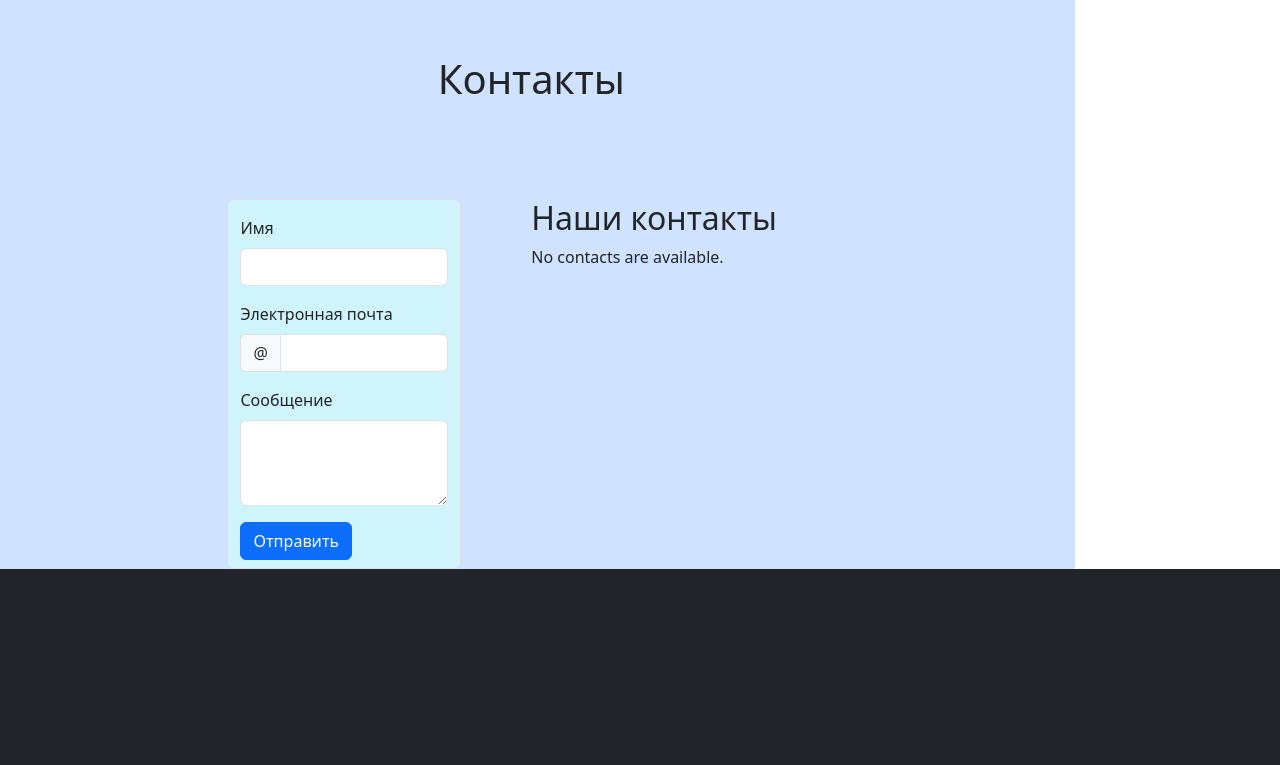
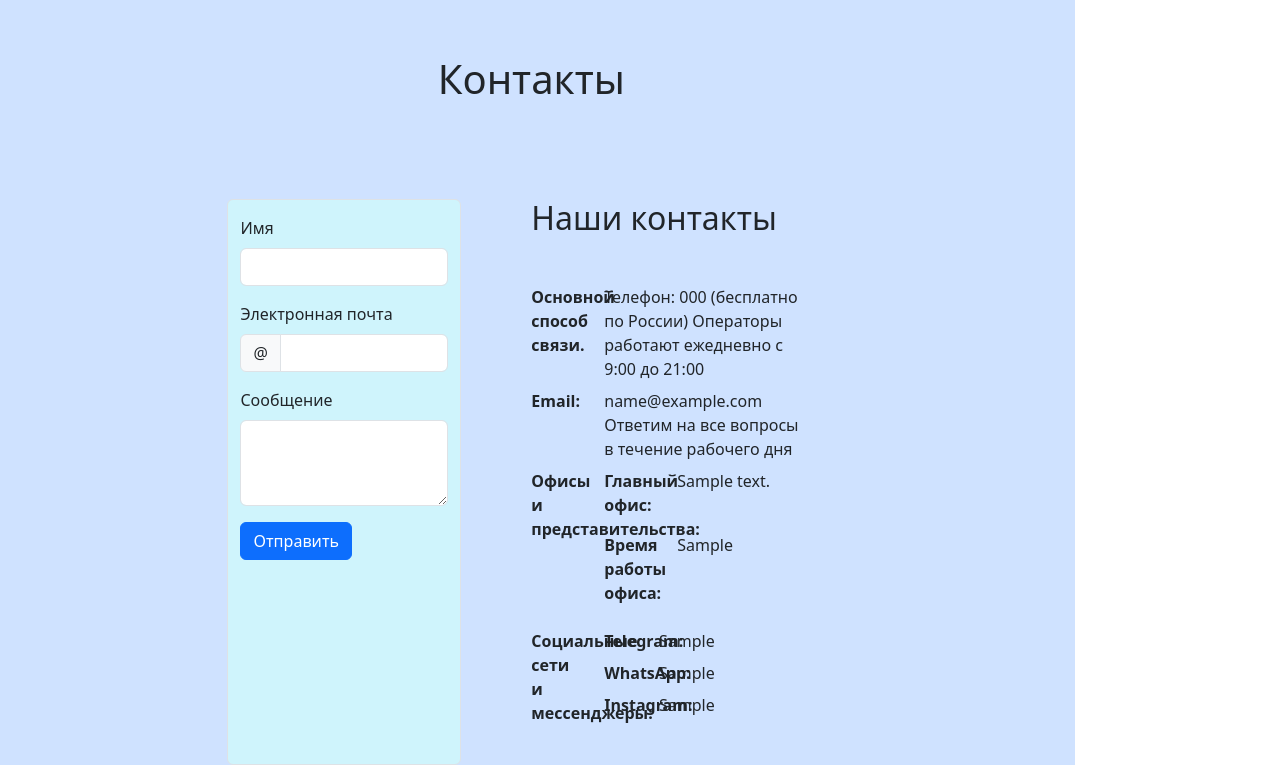
Before and after one commit to gabdrakhmanov-D/An-example-of-an-online-store, a Django app: page /catalog/contacts/ in a window 1280 px wide. Shown: the part 925-1690 px from the top of the page. Before the commit the page ends 1494 px from the top, so only its background shows below. Run offline with Django 5.2, Linux system fonts and the light colour scheme; tables that the repository leaves empty hold one stand-in row (values such as "Sample post"); some libraries are stand-ins or nearby versions.

Commit message:
подключена загрузка контактов

```diff
--- a/catalog/forms.py
+++ b/catalog/forms.py
@@ -2,7 +2,6 @@
 
 
 class ContactForm(forms.Form):
-    # template_name = "catalog/contacts.html"
     user_name = forms.CharField(label="Имя", max_length=100)
     user_email =forms.EmailField(label="Электронная почта")
     user_text = forms.CharField(label="Сообщение", widget=forms.Textarea)
--- a/catalog/templates/catalog/contacts.html
+++ b/catalog/templates/catalog/contacts.html
@@ -6,7 +6,6 @@
 <header>
     <p class="h1 mt-5 text-center">Контакты</p>
 </header>
-
 <div class="row mt-5">
     <div class="row mt-5 ">
         <div class="col-1"></div>
@@ -38,12 +37,12 @@
                 <dt class="col-sm-3">Социальные сети и мессенджеры:</dt>
                 <dd class="col-sm-9">
                     <dl class="row">
-                        <dt class="col-sm-2">Telegram:</dt>
-                        <dd class="col-sm-10">{{store_contact.tg_contact}}</dd>
-                        <dt class="col-sm-2">WhatsApp:</dt>
-                        <dd class="col-sm-10">{{store_contact.whatsapp}}</dd>
-                        <dt class="col-sm-2">Instagram:</dt>
-                        <dd class="col-sm-10">{{store_contact.instagram}}</dd>
+                        <dt class="col-sm-3">Telegram:</dt>
+                        <dd class="col-sm-9">{{store_contact.tg_contact}}</dd>
+                        <dt class="col-sm-3">WhatsApp:</dt>
+                        <dd class="col-sm-9">{{store_contact.whatsapp}}</dd>
+                        <dt class="col-sm-3">Instagram:</dt>
+                        <dd class="col-sm-9">{{store_contact.instagram}}</dd>
                     </dl>
                 </dd>
             </dl>
--- a/catalog/urls.py
+++ b/catalog/urls.py
@@ -10,7 +10,6 @@
     # path('home/', views.home, name='home'),
     path("home/", HomeListView.as_view(), name="home"),
     path("contacts/", ContactFormView.as_view(), name="contacts"),
-    # path('contacts/', views.contacts, name='contacts'),
     path('product_info/<int:product_id>', views.product_info, name='product_info'),
     path('add_product/', views.add_product, name='add_product'),
 ]
--- a/catalog/views.py
+++ b/catalog/views.py
@@ -20,28 +20,20 @@
 
 
 class ContactFormView(FormView):
-    model = StoreContact
     template_name = "catalog/contacts.html"
     form_class = ContactForm
     success_url = reverse_lazy("catalog:home")
+
+    def get_context_data(self, **kwargs):
+        context = super().get_context_data(**kwargs)
+        context["store_contact"] = StoreContact.objects.all()[0]
+        return context
+
     def form_valid(self, form):
-        print(form.cleaned_data)
+        print(f'Имя пользователя: {form.cleaned_data["user_name"]}\n'
+              f'Адрес электронной почты: {form.cleaned_data["user_email"]}\n'
+              f'Сообщение: {form.cleaned_data["user_text"]}')
         return super().form_valid(form)
-
-    # form.render()
-    # data = form.cleaned_data
-
-# def contacts(request):
-#     if request.method == 'POST':
-#         name = request.POST.get('user_name')
-#         email = request.POST.get('user_email')
-#         user_text = request.POST.get('user_text')
-#         print(name, user_text)
-#         return render(request, 'catalog/thanks.html')
-#     store_contact = StoreContact.objects.all()[0]
-#     template = loader.get_template("catalog/contacts.html")
-#     context = {"store_contact": store_contact}
-#     return HttpResponse(template.render(context, request))
 
 
 def product_info(request, product_id):
```
